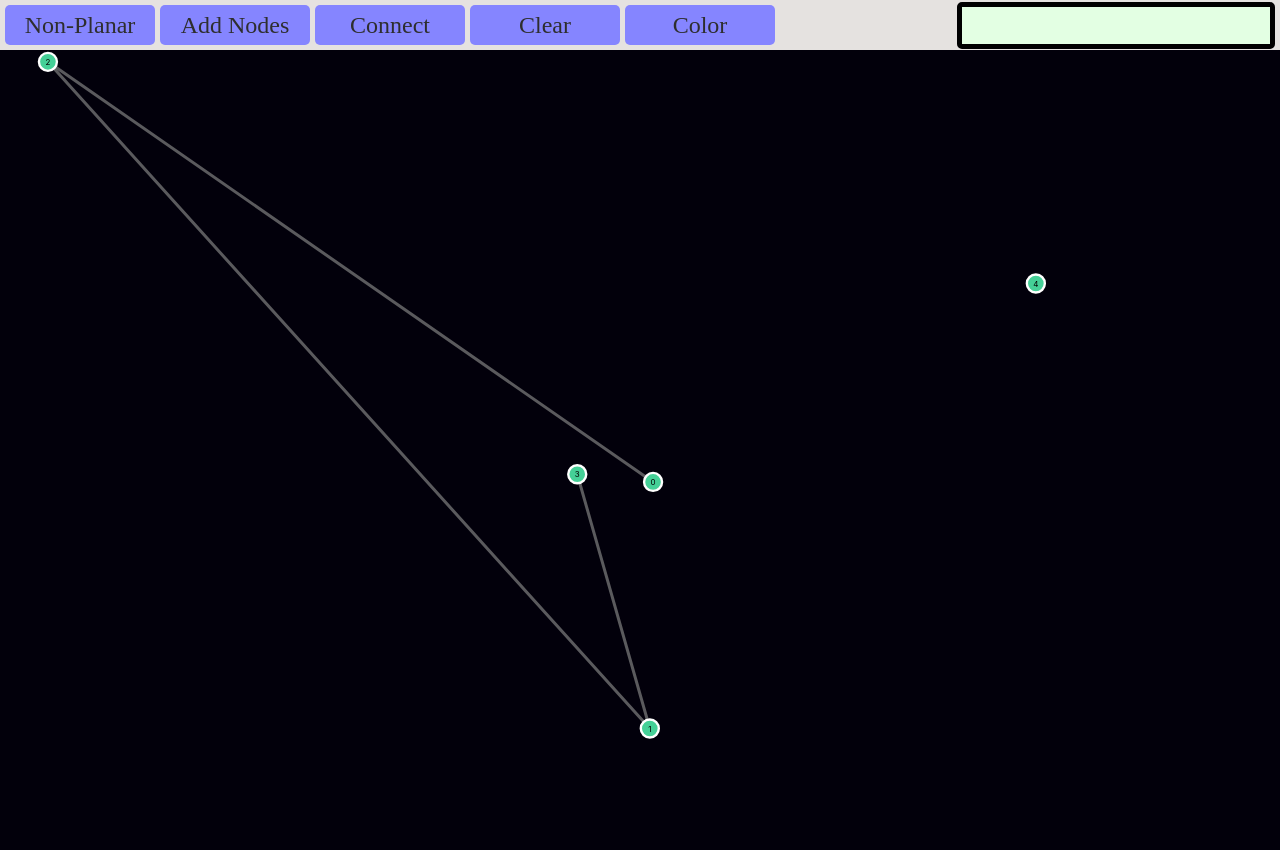
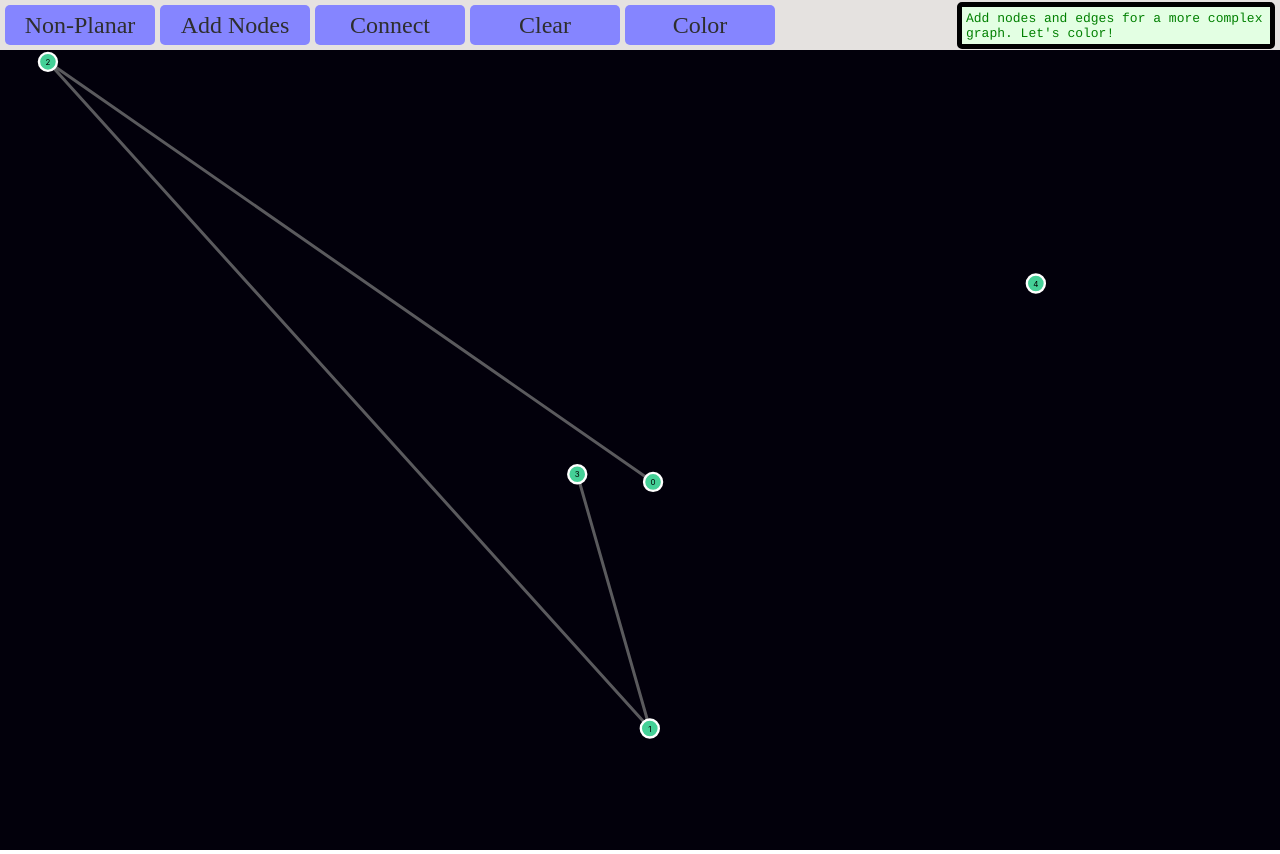
Before and after one commit to NickyDCFP/vertex-coloring-visualizer, a React (Create React App) app: page / in a window 1280 px wide. Built offline with nearby package versions, Linux system fonts and the light colour scheme.

Commit message:
saturation ordering, and heuristics are selectable

```diff
--- a/package.json
+++ b/package.json
@@ -12,6 +12,8 @@
     "queue": "^7.0.0",
     "react": "^18.2.0",
     "react-dom": "^18.2.0",
+    "react-dropdown": "^1.11.0",
+    "react-feather": "^2.0.10",
     "react-scripts": "5.0.1",
     "web-vitals": "^2.1.4"
   },
--- a/src/App.js
+++ b/src/App.js
@@ -1,6 +1,7 @@
 import './App.css';
 import { GraphViz } from './GraphViz';
 import { Navbar } from './Navbar';
+import { ColoringNavbar } from './ColoringNavbar'
 import { useSetupStates } from './useSetupStates';
 
 // Known bugs:
@@ -10,7 +11,6 @@ import { useSetupStates } from './useSetupStates';
 // Down the road:
   // Add icon/better meta tags
   // sounds for coloring, maybe have pitches deepen as the recursion stack grows
-  // control stuff with react dropdowns
 
 // to alter:
   // allow user to move nodes --> click on a menu and they can move or remove
@@ -20,7 +20,6 @@ import { useSetupStates } from './useSetupStates';
 
 const innerHeight = window.innerHeight;
 const innerWidth = window.innerWidth;
-const defaultConsoleMessage = `Add nodes and edges for a more complex graph. Let's color!`;
 
 const App = () => {
   const [
@@ -38,9 +37,16 @@ const App = () => {
     consoleMessage,
     consoleError,
     printConsole,
-  ] = useSetupStates(defaultConsoleMessage);
+    firstResolutionHeuristic,
+    setFirstResolutionHeuristic,
+    defaultNavbar,
+    toggleNavbar,
+    orderingHeuristic,
+    setOrderingHeuristic
+  ] = useSetupStates();
   return (
     <>
+      {defaultNavbar ?
         <Navbar
           togglePlanarity={togglePlanarity}
           planarity={planarity}
@@ -50,11 +56,21 @@ const App = () => {
           triangulate={triangulate}
           toggleClear={toggleClear}
           clear={clear}
+          consoleError={consoleError}
+          consoleMessage={consoleMessage}
+          toggleNavbar={toggleNavbar}
+        /> :
+        <ColoringNavbar
+          firstResolutionHeuristic={firstResolutionHeuristic}
+          setFirstResolutionHeuristic={setFirstResolutionHeuristic}
+          orderingHeuristic={orderingHeuristic}
+          setOrderingHeuristic={setOrderingHeuristic}
+          consoleError={consoleError}
+          consoleMessage={consoleMessage}
+          toggleNavbar={toggleNavbar}
           startColor={startColor}
           color={color}
-        consoleError={consoleError}
-        consoleMessage={consoleMessage}
-      />
+        />}
       <GraphViz
         innerHeight={innerHeight}
         innerWidth={innerWidth}
@@ -68,6 +84,8 @@ const App = () => {
         toggleClear={toggleClear}
         color={color}
         resetColor={resetColor}
+        firstResolutionHeuristic={firstResolutionHeuristic}
+        orderingHeuristic={orderingHeuristic}
       />
     </>
   );
--- /dev/null
+++ b/src/ColoringNavbar.js
@@ -0,0 +1,52 @@
+import React from 'react';
+import Dropdown  from 'react-dropdown';
+import { Pause, Play, Square, ArrowDown } from 'react-feather';
+const interrupt = () => {return;}
+export const ColoringNavbar = ({
+    firstResolutionHeuristic,
+    setFirstResolutionHeuristic,
+    orderingHeuristic,
+    setOrderingHeuristic,
+    consoleError,
+    consoleMessage,
+    toggleNavbar,
+    startColor,
+    color,
+}) => {
+    const heuristics = ["Kempe", "Wandering 5th"];
+    const ordering_heuristics = ["Smallest-Last", "Saturation"];
+    // make hover same color as dropdown part
+    return (
+    <div className="user-interface">
+        <Dropdown
+            className="heuristic-dropdown"
+            options={heuristics}
+            value={firstResolutionHeuristic}
+            onChange={setFirstResolutionHeuristic}
+            placeholder="Heuristic 1..."
+        />
+        <Dropdown
+            className="heuristic-dropdown"
+            options={ordering_heuristics}
+            value={orderingHeuristic}
+            onChange={setOrderingHeuristic}
+            placeholder="Ordering..."
+        />
+        {color ?
+            <button
+                className="icon-button"
+                onClick={interrupt}
+            ><Pause className="icon"/></button> :
+            <button
+                className="icon-button"
+                onClick={startColor}
+            ><Play className="icon"/></button>
+        }
+        <button
+            className="icon-button"
+            onClick={toggleNavbar}
+        ><Square className="icon"/></button>
+        <div className={`console${consoleError ? `-error` : ``}`}>{consoleMessage}</div>
+    </div>
+    )
+}
--- a/src/Graph.js
+++ b/src/Graph.js
@@ -515,16 +515,65 @@ export class Graph {
     let interval = setTimeout(() => // Delay so the interval can compute before we pass it
       setInterval(() => this.coloringStep(interval, resetColor), this.coloringSpeed), 0);
   }
-  color(resetColor) {
+  color(resetColor, firstResolutionHeuristic, orderingHeuristic) {
     if (!this.planar) return;
     this.wander_visited = {};
     for (const id in this.adj) this.wander_visited[id] = 0;
+    let wasColored = this.nodes[0].color !== 0;
     for (const node of this.nodes) node.color = 0;
+    if(orderingHeuristic === "Smallest-Last") {
+      this.slOrder();
+      while (this.smallestLast.length > 0) {
+        const adjReference = this.smallestLast.pop();
+        this.reintroduceNode(adjReference);
+        if (!this.triviallyColor(adjReference.node.id) &&
+            !this.impasse(adjReference.node.id, firstResolutionHeuristic)) break;
+      }
+    }
+    else {
+      if(wasColored) {
+        this.printConsole('Resetting colors...');
+        this.circleSelection
+          .transition()
+          .duration(200)
+          .attr('fill', '#ffffff')
+          .attr('r', this.radius + 5)
+          .transition()
+          .duration(600)
+          .attr('r', this.radius)
+          .attr('fill', this.colors[0]);
+      }
+      const satHeap = new Heap((a, b) => {
+        if(a.sat !== b.sat) return b.sat - a.sat;
+        return b.uncolored - a.uncolored;
+      });
+      const heapPointers = {};
+      for (const id in this.adj) {
+        heapPointers[id] = satHeap.push({
+          id,
+          sat: 0,
+          uncolored: this.adj[id].neighbors.length
+        });
+      }
+      while(!satHeap.empty()) {
+        const vertex = satHeap.pop();
+        if (!this.triviallyColor(this.adj[vertex.id].node.id) &&
+            !this.impasse(this.adj[vertex.id].node.id, firstResolutionHeuristic)) break;
+        for(const neighbor of this.adj[vertex.id].neighbors) {
+          ++heapPointers[neighbor].sat;
+          --heapPointers[neighbor].uncolored;
+          satHeap.updateItem(heapPointers[neighbor]);
+        }
+      }
+    }
+    if(wasColored) setTimeout(() => this.exhaustQueue(resetColor), 1000);
+    else this.exhaustQueue(resetColor);
+  }
+  slOrder() {
     const vertexHeap = new Heap((a, b) => a.degree - b.degree); // min-heap
     const heapPointers = {};
-    for (const id in this.adj) {
+    for (const id in this.adj)
       heapPointers[id] = vertexHeap.push({ id, degree: this.adj[id].neighbors.length });
-    }
     while (!vertexHeap.empty()) {
       const vertex = vertexHeap.pop();
       for (const neighbor of this.adj[vertex.id].neighbors) {
@@ -533,17 +582,8 @@ export class Graph {
       }
       this.smallestLast.push(this.removeNode(vertex.id));
     }
-    while (this.smallestLast.length > 0) {
-      const adjReference = this.smallestLast.pop();
-      this.reintroduceNode(adjReference);
-      if (!this.triviallyColor(adjReference.node.id)) {
-        if (!this.impasse(adjReference.node.id)) break;
-      }
-    }
-    this.exhaustQueue(resetColor);
   }
-  updateColor(vertex, transitionColor = '#ffffff', finalColor = this.adj[vertex].node.color
-  ) {
+  updateColor(vertex, transitionColor = '#ffffff', finalColor = this.adj[vertex].node.color) {
     this.circleSelection
       .filter(d => d.id === vertex)
       .transition()
@@ -574,13 +614,16 @@ export class Graph {
     this.recolor(vertex, freeColors[Math.floor(Math.random() * freeColors.length)], transitionColor);
     return true;
   }
-  impasse(vertex) {
+  impasse(vertex, firstResolutionHeuristic) {
     this.coloringQueue.push({
       'func': this.printConsole,
       'params': [`Impasse at node ${vertex}...`, true],
       'self': false
     });
-    return this.wander(vertex);
+    const [heur1, heur2] = (firstResolutionHeuristic === "Kempe" ? [this.kempe, this.wander] :
+                                                                   [this.wander, this.kempe]);
+    if(!heur1.call(this, vertex)) return heur2.call(this, vertex);
+    return true;
   }
   kempe(vertex, maxKempeInterchanges = DEFAULTMAXKEMPEINTERCHANGES) {
     const randomizedNeighbors = [...this.adj[vertex].neighbors].sort(() => Math.random() - 0.5);
@@ -640,13 +683,15 @@ export class Graph {
     else {
       this.coloringQueue.push({
         'func': this.printConsole,
-        'params': [`Failed to wander impasse at node ${vertex}`, true],
+        'params': [`Failed to wander impasse at node ${vertex}...`, true],
         'self': false
       });
+      this.recolor(vertex, 0, 'red');
     }
     return success;
   }
   wander_helper(vertex, parent, T) {
+    console.log(this.adj[vertex].node.color);
     if(this.wander_visited[vertex] >= T) return false;
     ++this.wander_visited[vertex];
     const colorUnique = [-2, -1, -1, -1, -1];
@@ -663,48 +708,37 @@ export class Graph {
     for(const uniqueNeighbor of colorUnique) {
       if(uniqueNeighbor < 0 || uniqueNeighbor === parent) continue;
       ++this.wander_visited[uniqueNeighbor];
-      success |= this.wander_helper(uniqueNeighbor, T);
+      this.swapColors(vertex, uniqueNeighbor);
+      success |= this.wander_helper(uniqueNeighbor, vertex, T);
       if(success) return true;
+      this.swapColors(vertex, uniqueNeighbor);
       --this.wander_visited[uniqueNeighbor];
     }
     return false;
   }
   tryColorNeighbor(vertex, uniqueNeighbor) {
+    this.swapColors(vertex, uniqueNeighbor);
+    if(this.triviallyColor(uniqueNeighbor, true)) { return true; }
+    this.swapColors(vertex, uniqueNeighbor);
+    return false;
+  }
+  swapColors(v1, v2) {
     [
-      this.adj[vertex].node.color,
-      this.adj[uniqueNeighbor].node.color
+      this.adj[v1].node.color,
+      this.adj[v2].node.color
     ] =
       [
-        this.adj[uniqueNeighbor].node.color,
-        this.adj[vertex].node.color
-      ]; // swap colors with neighbor
+        this.adj[v2].node.color,
+        this.adj[v1].node.color
+      ];
     this.coloringQueue.push({
       'func': this.updateColor,
-      'params': [vertex, 'black', undefined],
+      'params': [v1, 'black'],
       'self': true
     });
     this.coloringQueue.push({
       'func': this.updateColor,
-      'params': [uniqueNeighbor, 'black', undefined],
-      'self': true
-    });
-    if(this.triviallyColor(uniqueNeighbor, true)) return true;
-    [
-      this.adj[vertex].node.color,
-      this.adj[uniqueNeighbor].node.color
-    ] =
-      [
-        this.adj[uniqueNeighbor].node.color,
-        this.adj[vertex].node.color
-      ]; // swap colors with neighbor
-    this.coloringQueue.push({
-      'func': this.updateColor,
-      'params': [vertex, 'black', undefined],
-      'self': true
-    });
-    this.coloringQueue.push({
-      'func': this.updateColor,
-      'params': [uniqueNeighbor, 'black', undefined],
+      'params': [v2, 'black'],
       'self': true
     });
   }
--- a/src/useSetupStates.js
+++ b/src/useSetupStates.js
@@ -1,6 +1,8 @@
 import { useState, useCallback } from 'react';
 
-export const useSetupStates = ({defaultConsoleMessage}) => {
+const defaultConsoleMessage = `Add nodes and edges for a more complex graph. Let's color!`;
+
+export const useSetupStates = () => {
     const [planarity, setPlanarity] = useState(true);
     const [addNodes, setAddNodes] = useState(false);
     const [triangulate, setTriangulate] = useState(false);
@@ -8,6 +10,9 @@ export const useSetupStates = ({defaultConsoleMessage}) => {
     const [color, setColor] = useState(false);
     const [consoleMessage, setConsoleMessage] = useState(defaultConsoleMessage);
     const [consoleError, setConsoleError] = useState(false);
+    const [firstResolutionHeuristic, setFirstResolutionHeuristic] = useState(null);
+    const [defaultNavbar, setDefaultNavbar] = useState(true);
+    const [orderingHeuristic, setOrderingHeuristic] = useState(null);
 
     const togglePlanarity = () => {
       setPlanarity(!planarity);
@@ -36,6 +41,14 @@ export const useSetupStates = ({defaultConsoleMessage}) => {
       if(!clear) printConsole(`Cleared!`);
     }
     const startColor = () => {
+      if(!firstResolutionHeuristic) {
+        printConsole('Please choose your first resolution heuristic.', true);
+        return;
+      }
+      else if(!orderingHeuristic) {
+        printConsole('Please choose an ordering heuristic.', true);
+        return;
+      }
       setColor(true);
       printConsole(`Coloring...`);
     }
@@ -44,6 +57,7 @@ export const useSetupStates = ({defaultConsoleMessage}) => {
       setConsoleMessage(message);
       setConsoleError(isError);
     }, []);
+    const toggleNavbar = () => setDefaultNavbar(!defaultNavbar);
     return [
       planarity,
       togglePlanarity,
@@ -59,5 +73,11 @@ export const useSetupStates = ({defaultConsoleMessage}) => {
       consoleMessage,
       consoleError,
       printConsole,
+      firstResolutionHeuristic,
+      setFirstResolutionHeuristic,
+      defaultNavbar,
+      toggleNavbar,
+      orderingHeuristic,
+      setOrderingHeuristic,
     ]
   }
```
Also changed, not shown: src/GraphViz.js (+15 -3 lines), src/Navbar.js (+4 -5 lines), src/index.css (+71 -5 lines), 1 other file (tests, documents, lock files or other folders). Lines whose indentation alone changed are shown as unchanged.
